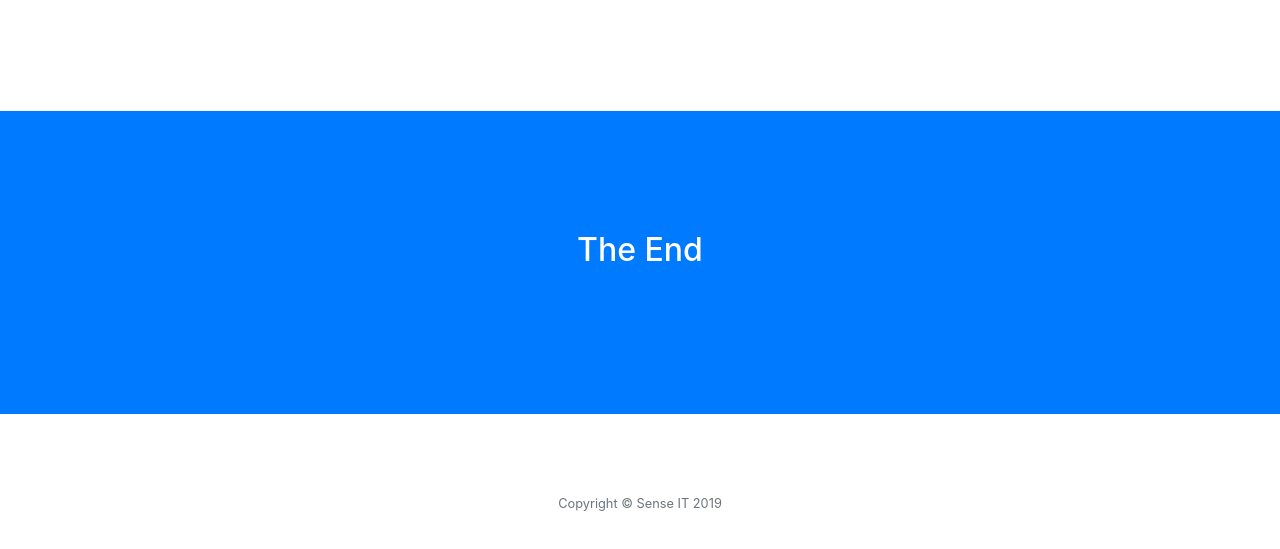
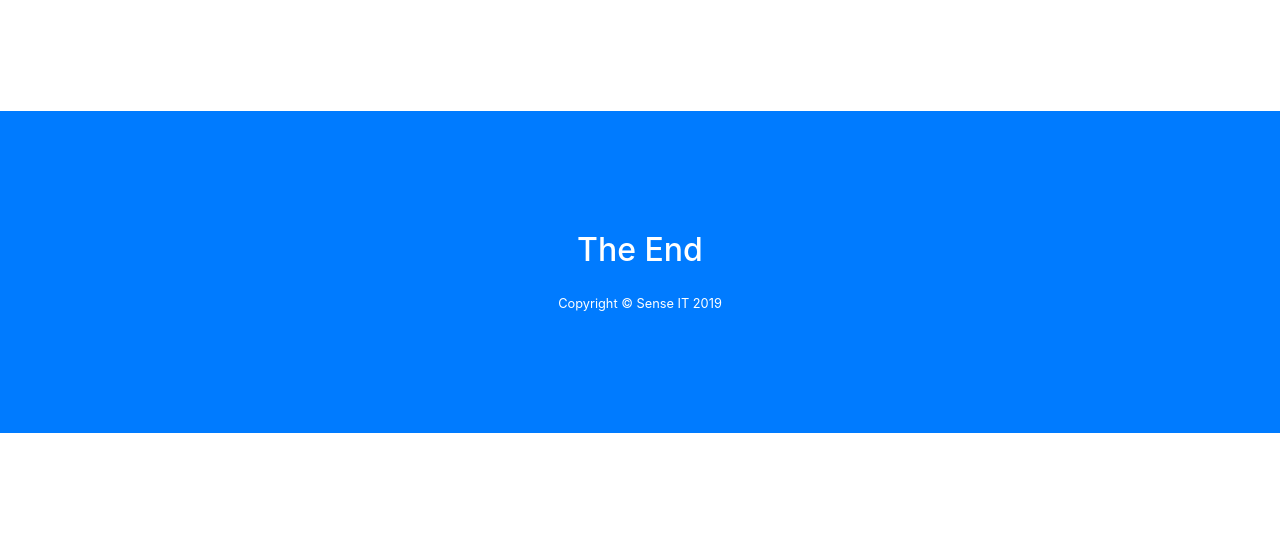
Before and after one commit to baesk/SenseIT, a website with bundled scripts: page index.html in a window 1280 px wide. Shown: the part 3361-3910 px from the top of the page. After the commit the page ends 3794 px from the top, so only its background shows below. Built offline with nearby package versions, Linux system fonts and the light colour scheme.

Commit message:
ok ok real break

```diff
--- a/index.html
+++ b/index.html
@@ -205,16 +205,17 @@
   <section class="content-section bg-primary text-white" id="contact">
     <div class="container text-center">
       <h2 class="mb-4">The End</h2>
+      <p class="text-white small mb-0">Copyright &copy; Sense IT 2019</p>
     </div>
   </section>
 
-  <!-- Footer -->
+  <!-- Footer
   <footer class="footer text-center">
     <div class="container">
       <p class="text-muted small mb-0">Copyright &copy; Sense IT 2019</p>
     </div>
   </footer>
-
+-->
   <!-- Scroll to Top Button-->
   <a class="scroll-to-top rounded js-scroll-trigger" href="#page-top">
     <i class="fas fa-angle-up"></i>
```
